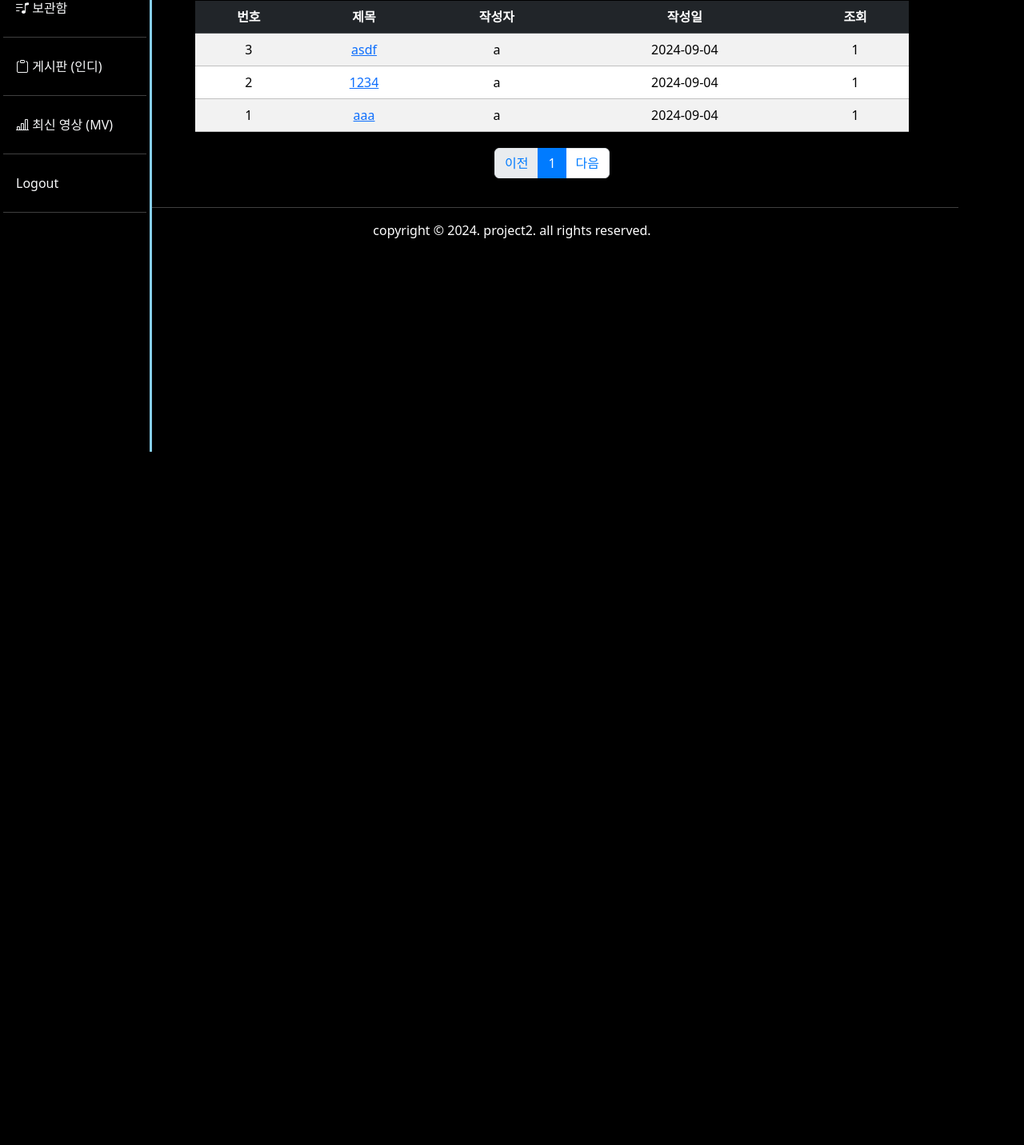
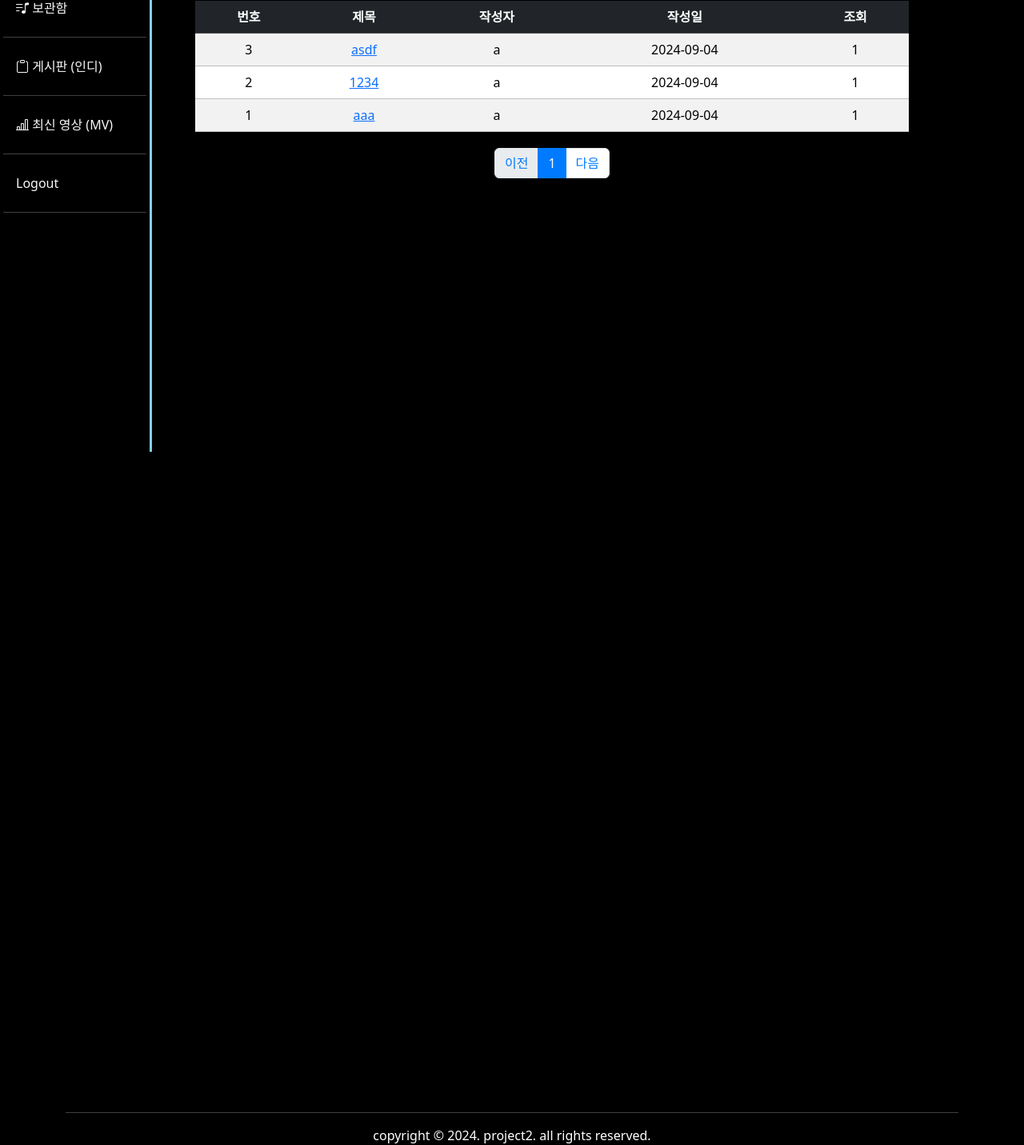
Before and after one commit to Hy30k92/gitmusic, a FastAPI app: page /board/list/1 in a window 1280 px wide. Shown: the part 235-1667 px from the top of the page at 80% size. Before the commit the page ends 800 px from the top, so only its background shows below. Run offline with FastAPI, Linux system fonts and the light colour scheme.

Commit message:
db 및 화면크기 수정

```diff
--- a/views/templates/include/musicinfo.html
+++ b/views/templates/include/musicinfo.html
@@ -2,6 +2,7 @@
   main {
     margin: 110px 50px 0 150px;
     transition: margin 0.5s ease;
+      min-height: 1500px;
   }
 
   #music-player {
```
Also changed, not shown: app/clouds2024.db.
